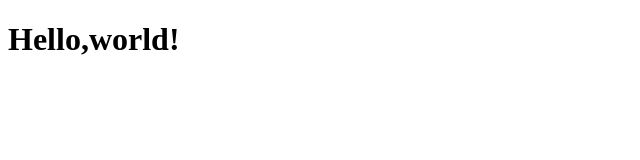
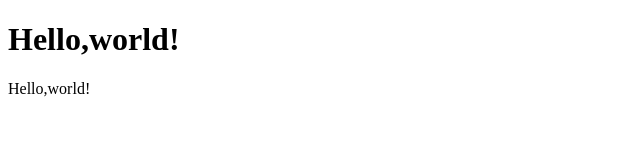
Before and after one commit to liuzhixing-lzx/liuzhixing-lzx.github.io, a plain HTML site: page index.html in a window 1280 px wide. Shown: the whole page, without its empty margins (0-640 px from the left). Drawn offline with Linux system fonts and the light colour scheme.

Commit message:
update index.html

```diff
--- a/index.html
+++ b/index.html
@@ -6,5 +6,6 @@
     </head>
     <body>
         <h1>Hello,world!</h1>
+        Hello,world!
     </body>
 </html>
```
